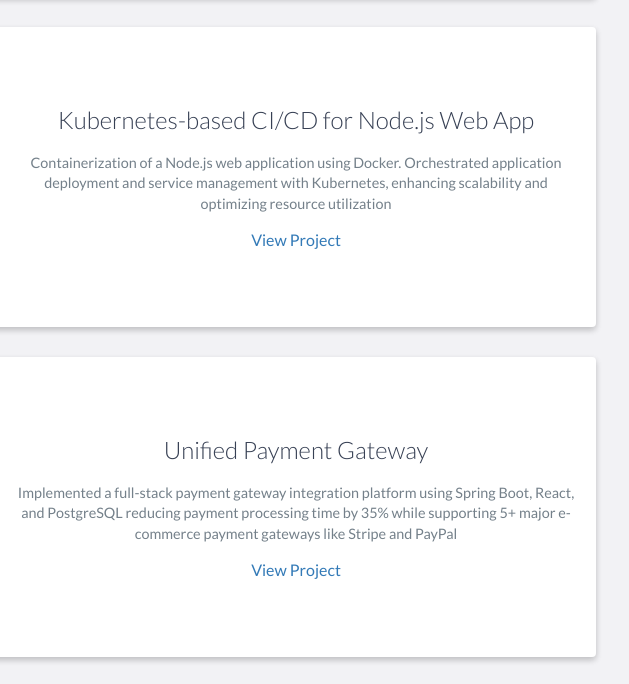
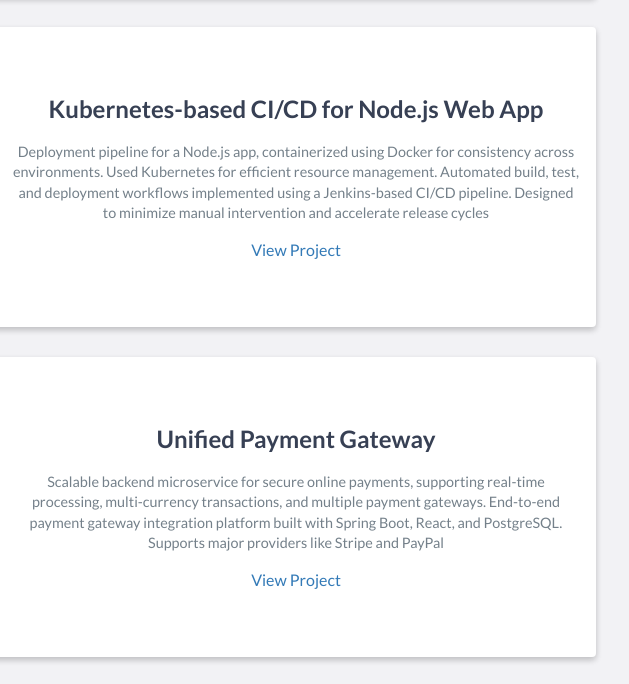
Before and after one commit to shivam-dhir/Portfolio, a website: page index.html in a window 1280 px wide. Shown: the part 3391-4075 px from the top of the page, 494-1123 px from the left. Drawn offline with nearby package versions, Linux system fonts and the light colour scheme.

Commit message:
Update Projects

```diff
--- a/index.html
+++ b/index.html
@@ -226,7 +226,7 @@
                     </div>
                     <!-- End .project-image -->
                     <div class="project-info">
-                        <h3>SpringBoot Based Shopping Cart</h3>
+                        <h3><b>SpringBoot Based Shopping Cart</b></h3>
                         <p>
                             Cloud-based shopping cart system enabling real-time product selection,
                             cart persistence, and seamless checkout across devices. Distributed backend
@@ -245,12 +245,12 @@
                     </div>
                     <!-- End .project-image -->
                     <div class="project-info">
-                        <h3>Kubernetes-based CI/CD for Node.js Web App</h3>
+                        <h3><b>Kubernetes-based CI/CD for Node.js Web App</b></h3>
                         <p>
-                            Containerization of a Node.js web application using Docker. Orchestrated
-                            application deployment and service management with Kubernetes,
-                            enhancing scalability and optimizing
-                            resource utilization
+                            Deployment pipeline for a Node.js app, containerized using Docker for
+                            consistency across environments. Used Kubernetes for efficient resource management.
+                            Automated build, test, and deployment workflows implemented using a Jenkins-based CI/CD pipeline.
+                            Designed to minimize manual intervention and accelerate release cycles
                         </p>
                         <a href="https://github.com/shivam130502/Kubernetes-Based-CI-CD-for-Node.js-Web-App">View Project</a>
                     </div>
@@ -263,11 +263,12 @@
                     </div>
                     <!-- End .project-image -->
                     <div class="project-info">
-                        <h3>Unified Payment Gateway</h3>
+                        <h3><b>Unified Payment Gateway</b></h3>
                         <p>
-                            Implemented a full-stack payment gateway integration platform using Spring Boot, React,
-                            and PostgreSQL reducing payment processing time by 35% while supporting 5+ major e-commerce
-                            payment gateways like Stripe and PayPal
+                            Scalable backend microservice for secure online payments, supporting
+                            real-time processing, multi-currency transactions, and multiple payment gateways.
+                            End-to-end payment gateway integration platform built with Spring Boot, React, and PostgreSQL.
+                            Supports major providers like Stripe and PayPal
                         </p>
                         <a href="https://github.com/shivam130502/Unified-Payment-Gateway">View Project</a>
                     </div>
@@ -281,7 +282,7 @@
                     </div>
                     <!-- End .project-image -->
                     <div class="project-info">
-                        <h3>Vertical Pod Autoscaling</h3>
+                        <h3><b>Vertical Pod Autoscaling</b></h3>
                         <p>
                             Real-Time Chat Application is built with Spring Boot for the backend and
                             React for the frontend, enabling seamless real-time communication using SockJS.
@@ -300,7 +301,7 @@
                     </div>
                     <!-- End .project-image -->
                     <div class="project-info">
-                        <h3>AutoPilot</h3>
+                        <h3><b>AutoPilot</b></h3>
                         <p>
                             AutoPilot, a scalable and modular web test automation framework using Playwright
                             and TypeScript. Implemented the Page Object Model and dynamic tagging for flexible,
```
